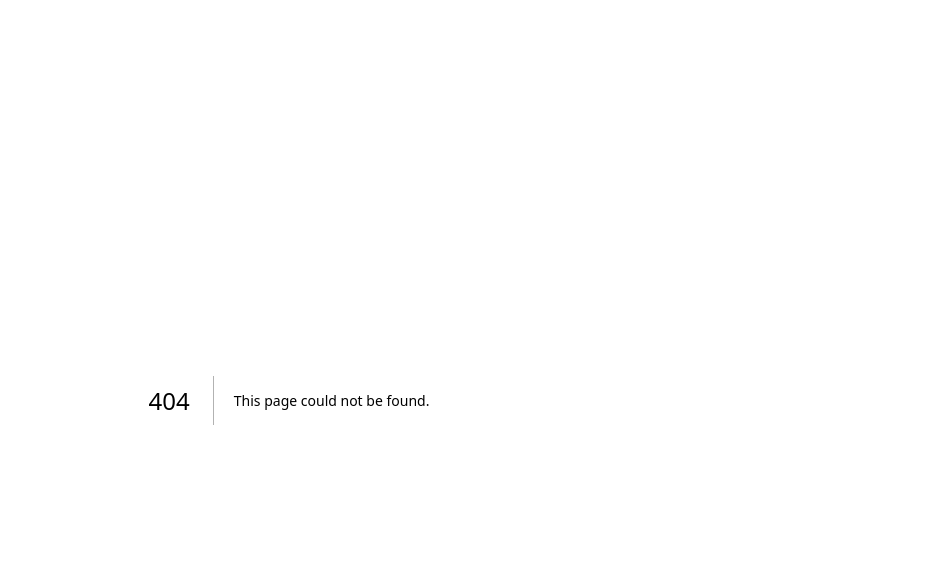
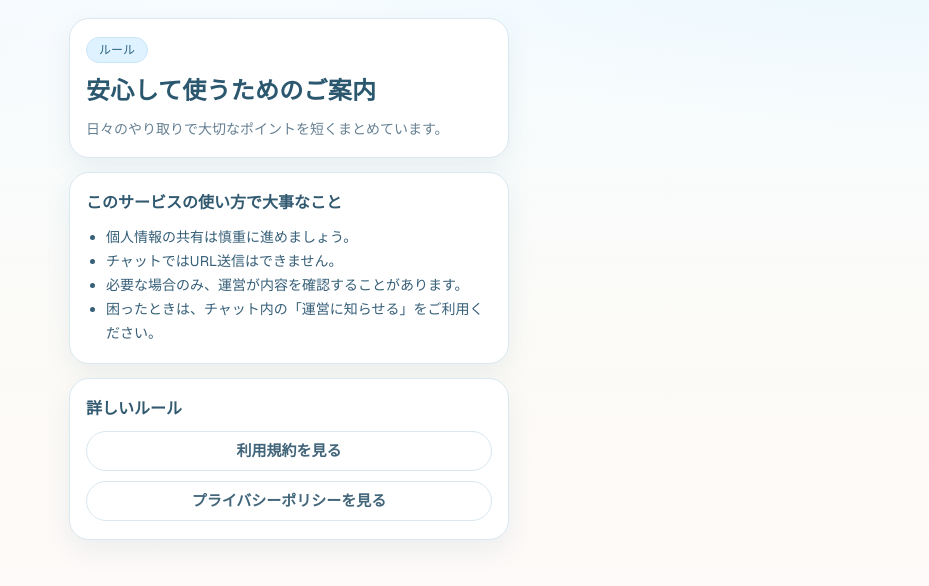
Before and after one commit to enzinhiro/nagisa-link, a Next.js app: page /rules in a window 1280 px wide. Before the commit this address had no page. Shown: the top 586 px of the page, without its empty margins (351-1280 px from the left). Built offline with nearby package versions, Linux system fonts and the light colour scheme.

Commit message:
Add rules page and update menu link

```diff
--- a/src/app/(protected)/layout.tsx
+++ b/src/app/(protected)/layout.tsx
@@ -141,7 +141,7 @@ export default function ProtectedLayout({ children }: { children: ReactNode }) {
               プロフィールを確認
             </Link>
             <Link
-              href="/terms"
+              href="/rules"
               className="block rounded-xl px-3 py-2 text-sm text-[#365f78] hover:bg-[#f2f9ff]"
             >
               ルール
--- /dev/null
+++ b/src/app/rules/page.tsx
@@ -0,0 +1,37 @@
+"use client";
+
+import Link from "next/link";
+
+export default function RulesPage() {
+  return (
+    <div className="mock-page">
+      <main className="mock-shell screen-stack">
+        <header className="soft-card flex flex-col gap-3">
+          <p className="inline-flex w-fit rounded-full px-3 py-1 text-xs font-medium pill-blue">ルール</p>
+          <h1 className="hero-title text-2xl font-semibold">安心して使うためのご案内</h1>
+          <p className="muted-text text-sm">日々のやり取りで大切なポイントを短くまとめています。</p>
+        </header>
+
+        <section className="soft-card flex flex-col gap-2.5">
+          <h2 className="section-title">このサービスの使い方で大事なこと</h2>
+          <ul className="list-disc pl-5 text-sm leading-6 text-[#365f78]">
+            <li>個人情報の共有は慎重に進めましょう。</li>
+            <li>チャットではURL送信はできません。</li>
+            <li>必要な場合のみ、運営が内容を確認することがあります。</li>
+            <li>困ったときは、チャット内の「運営に知らせる」をご利用ください。</li>
+          </ul>
+        </section>
+
+        <section className="soft-card flex flex-col gap-2.5">
+          <h2 className="section-title">詳しいルール</h2>
+          <Link href="/terms" className="secondary-btn !h-10">
+            利用規約を見る
+          </Link>
+          <Link href="/privacy" className="secondary-btn !h-10">
+            プライバシーポリシーを見る
+          </Link>
+        </section>
+      </main>
+    </div>
+  );
+}
```
